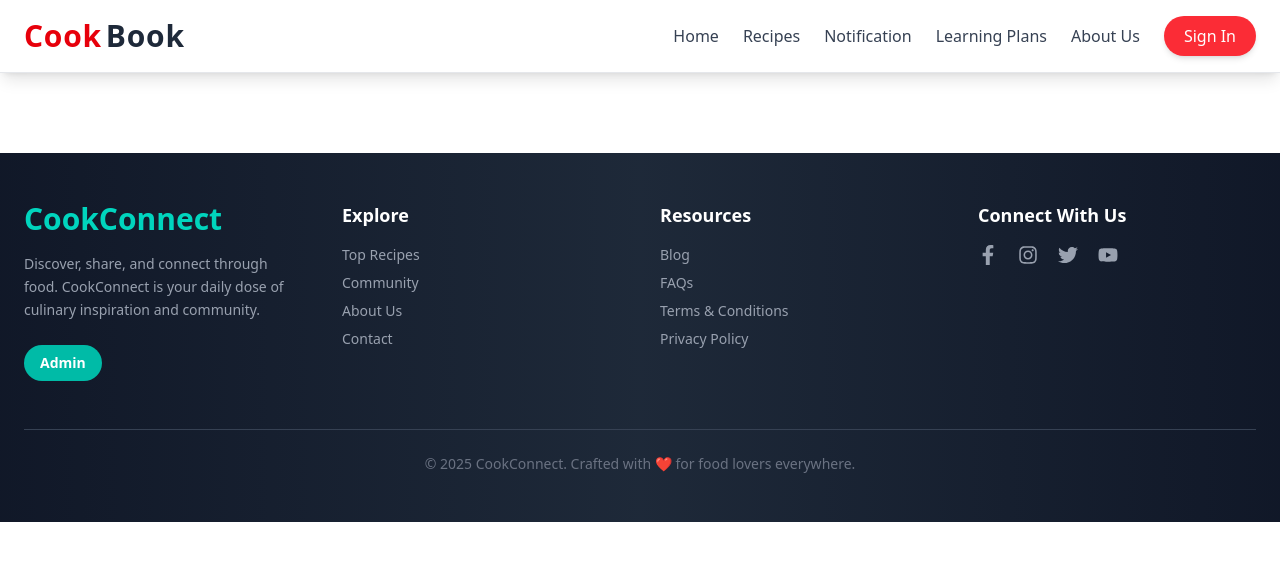
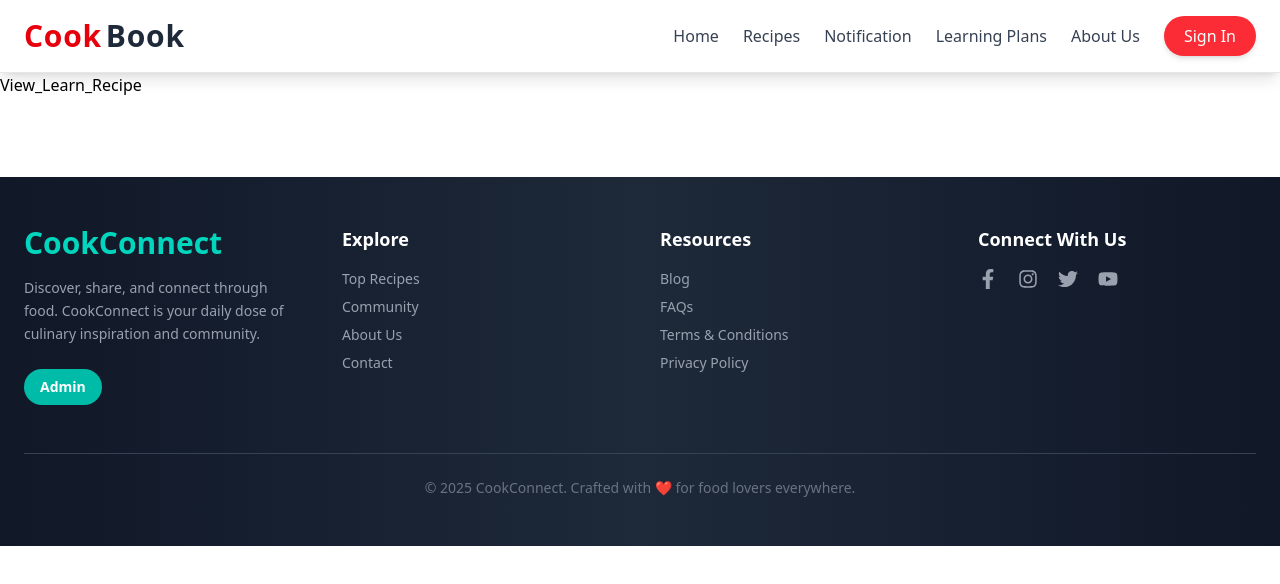
Before and after one commit to LAHIRUKBI/Social-Media, a React (Vite) app in the folder Frontend/: page /View_Learn_Recipe in a window 1280 px wide. Shown: the top 584 px of the page. Built offline with nearby package versions, Linux system fonts and the light colour scheme.

Commit message:
add new pages

```diff
--- a/Frontend/src/App.jsx
+++ b/Frontend/src/App.jsx
@@ -17,6 +17,7 @@ import Learn_New_Recipes from './pages/Learn_New_Recipes';
 import Footer from './Components/Footer';
 import About_us from './pages/About_us';
 import Add_New_Recipes from './pages/Add_New_Recipes';
+import View_Learn_Recipe from './pages/View_Learn_Recipe';
 
 export default function App() {
   return (
@@ -36,6 +37,7 @@ export default function App() {
         <Route path="/Learn_New_Recipes" element={<Learn_New_Recipes />} />
         <Route path="/About_us" element={<About_us />} />
         <Route path="/Add_New_Recipes" element={<Add_New_Recipes />} />
+        <Route path="/View_Learn_Recipe" element={<View_Learn_Recipe />} />
 
 
 
--- /dev/null
+++ b/Frontend/src/pages/View_Learn_Recipe.jsx
@@ -0,0 +1,7 @@
+import React from 'react'
+
+export default function View_Learn_Recipe() {
+  return (
+    <div>View_Learn_Recipe</div>
+  )
+}
```
Also changed, not shown: 1 other file (tests, documents, lock files or other folders).
